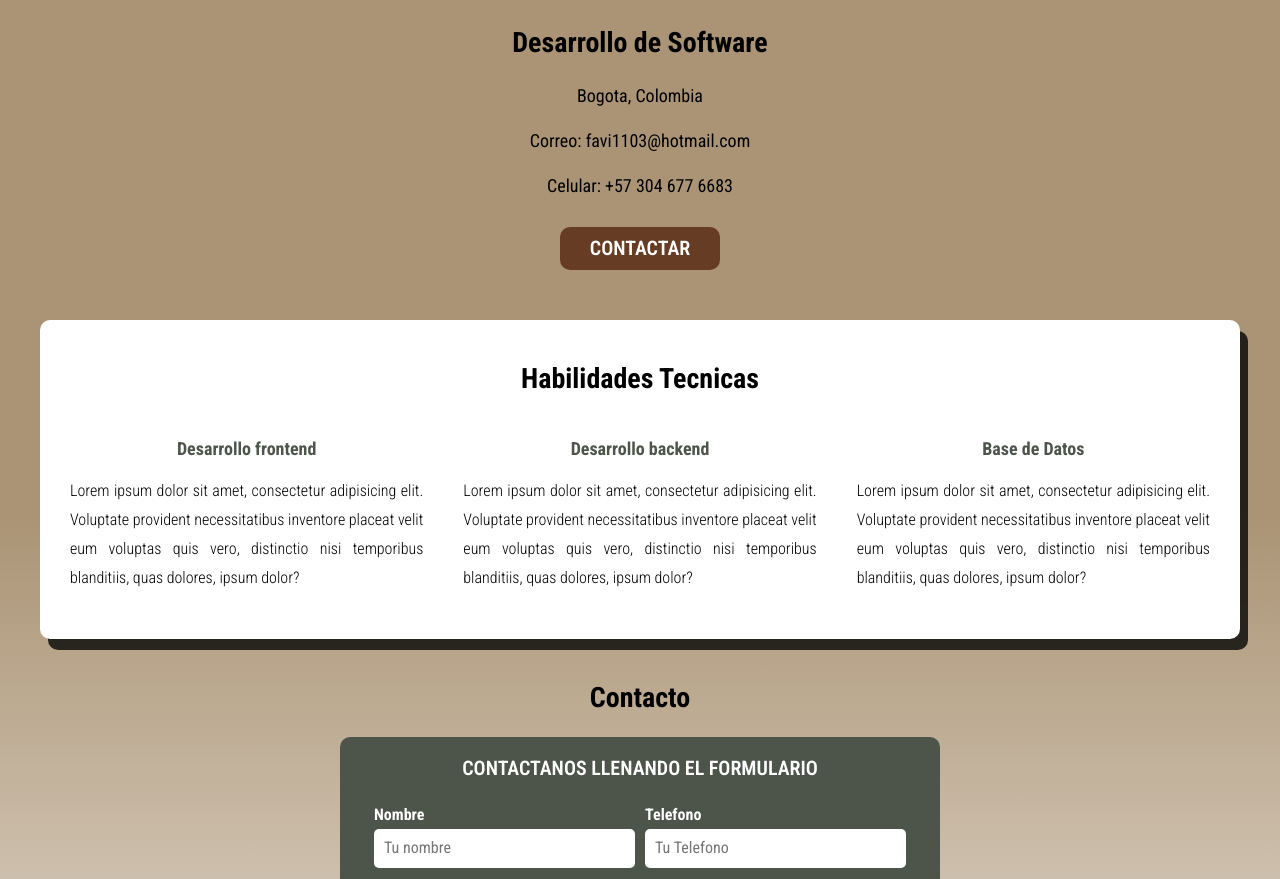
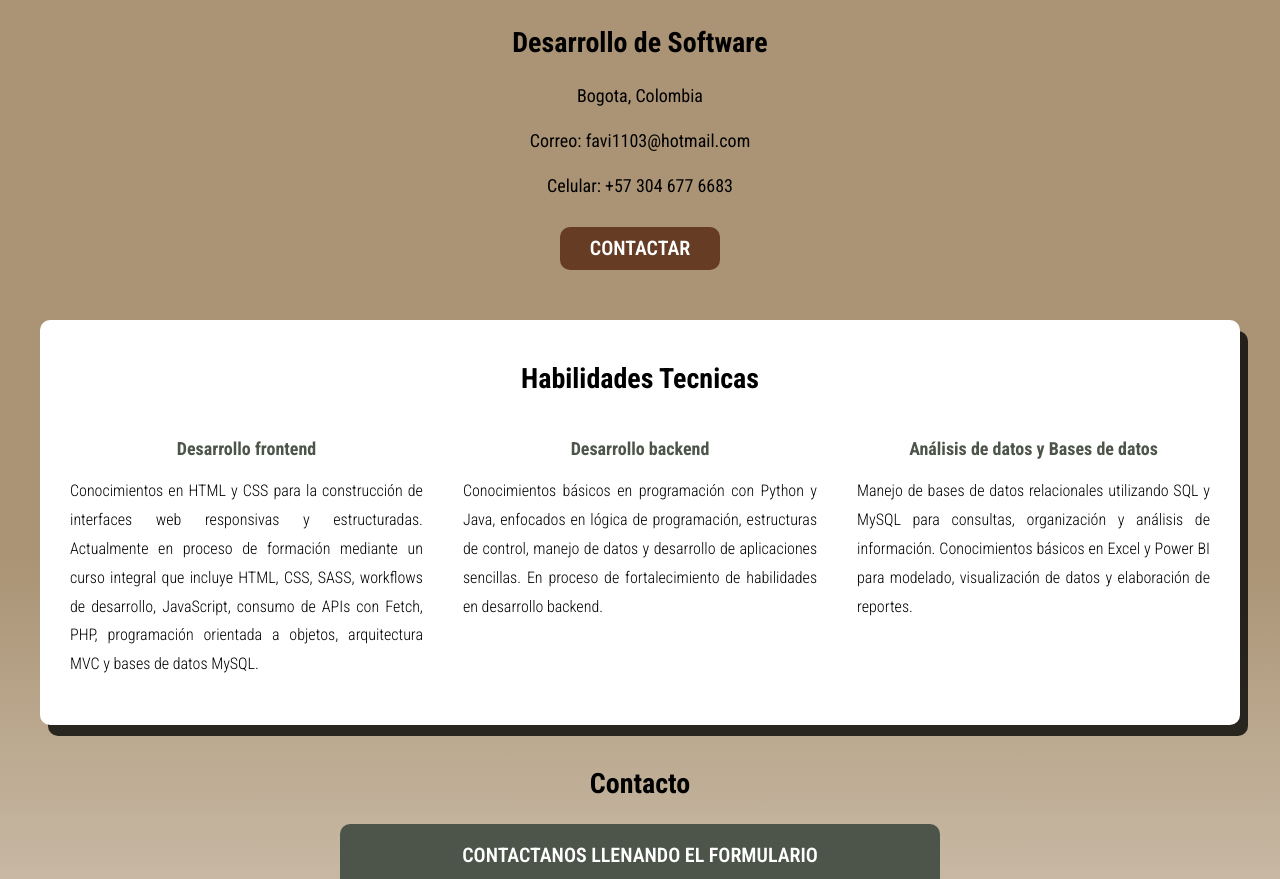
Before and after one commit to FabianReina/CV-HTML-CSS, a plain HTML site: page index.html in a window 1280 px wide. Shown: the part 381-1260 px from the top of the page. Drawn offline with Linux system fonts and the light colour scheme.

Commit message:
Se arreglo contenedor y imagen para vista en moviles y adicional se agrego en el index la informacion sobre las habilidades tecnicas

```diff
--- a/css/style.css
+++ b/css/style.css
@@ -36,11 +36,11 @@ body {
 }
 
 .contenedor {
-    max-width: 95%;
+    max-width: 90%;
     margin: 0 auto;
 }
 
-@media (min-width: 1000px) {
+@media (min-width: 768px) {
     .contenedor {
         max-width: 120rem;
     }
@@ -93,7 +93,7 @@ h3 {
 /*Hero*/
 
 .img-ninja {
-    width: 40%;
+    width: 50%;
     height: auto;
     display: block;
     margin: 2rem auto;
--- a/index.html
+++ b/index.html
@@ -45,35 +45,36 @@
     </section>
 
 
-    <main class="sombra contenedor">
+    <main class="sombra contenedor " id="sobre-mi">
         <h2>Habilidades Tecnicas </h2>
 
-        <div class="servicios" id="sobre-mi">
+        <div class="servicios">
 
             <section class="servicio">
                 <h3>Desarrollo frontend</h3>
-                <p>Lorem ipsum dolor sit amet, consectetur adipisicing elit. Voluptate provident necessitatibus
-                    inventore
-                    placeat velit eum voluptas quis vero, distinctio nisi temporibus blanditiis, quas dolores, ipsum
-                    dolor?
+                <p>
+                    Conocimientos en HTML y CSS para la construcción de interfaces web responsivas y estructuradas.
+                    Actualmente en proceso de formación mediante un curso integral que incluye HTML, CSS, SASS,
+                    workflows de desarrollo, JavaScript, consumo de APIs con Fetch, PHP, programación orientada a
+                    objetos, arquitectura MVC y bases de datos MySQL.
                 </p>
             </section>
 
             <section class="servicio">
                 <h3>Desarrollo backend</h3>
-                <p>Lorem ipsum dolor sit amet, consectetur adipisicing elit. Voluptate provident necessitatibus
-                    inventore
-                    placeat velit eum voluptas quis vero, distinctio nisi temporibus blanditiis, quas dolores, ipsum
-                    dolor?
+                <p>
+                    Conocimientos básicos en programación con Python y Java, enfocados en lógica de programación,
+                    estructuras de control, manejo de datos y desarrollo de aplicaciones sencillas.
+                    En proceso de fortalecimiento de habilidades en desarrollo backend.
                 </p>
             </section>
 
             <section class="servicio">
-                <h3>Base de Datos</h3>
-                <p>Lorem ipsum dolor sit amet, consectetur adipisicing elit. Voluptate provident necessitatibus
-                    inventore
-                    placeat velit eum voluptas quis vero, distinctio nisi temporibus blanditiis, quas dolores, ipsum
-                    dolor?
+                <h3>Análisis de datos y Bases de datos</h3>
+                <p>
+                    Manejo de bases de datos relacionales utilizando SQL y MySQL para consultas, organización
+                    y análisis de información. Conocimientos básicos en Excel y Power BI para modelado,
+                    visualización de datos y elaboración de reportes.
                 </p>
             </section>
         </div>
```
